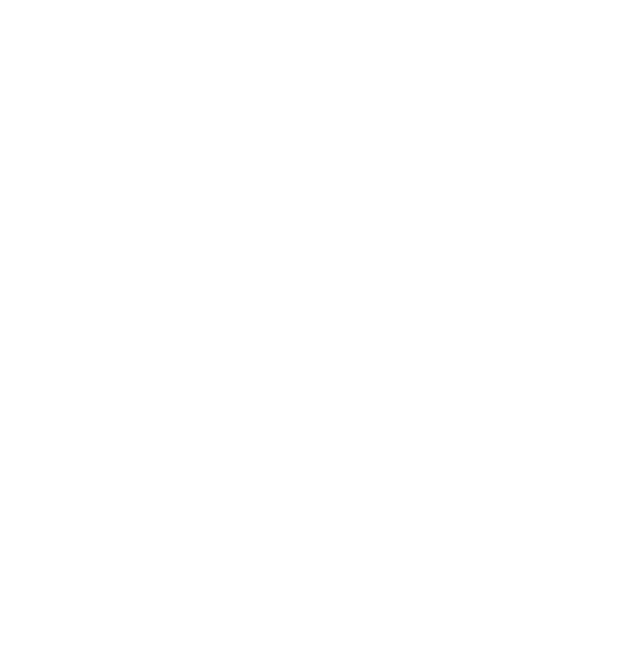
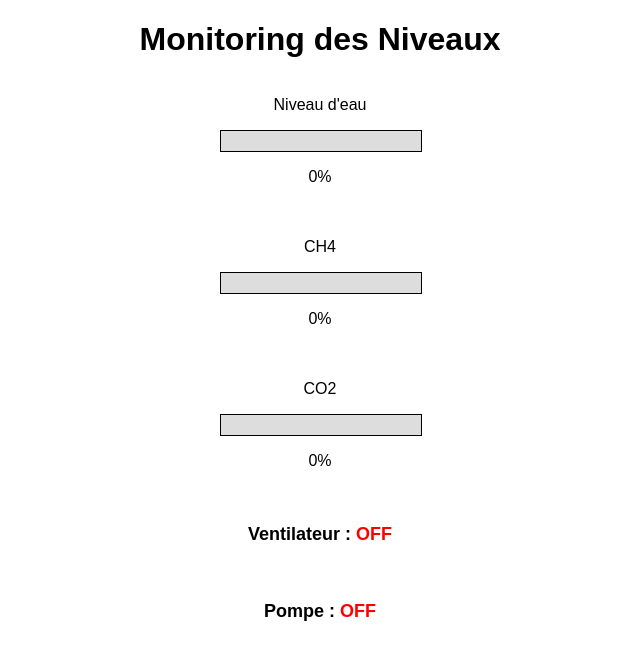
Before and after one commit to RamosPolo/TP-DrainageMine, a website with bundled scripts: page public/index.html in a window 1280 px wide. Shown: the whole page, without its empty margins (320-960 px from the left). Built offline with nearby package versions, Linux system fonts and the light colour scheme.

Commit message:
Agent gaz bas fini

```diff
--- a/public/Agents/agentsPaul.js
+++ b/public/Agents/agentsPaul.js
@@ -60,5 +60,12 @@ export async function Gaz_bas(ts, seuil_CH4, seuil_CO){
     let templateNiveauCO = new Template(["niveau_CO"]);
     const z = await ts.rd(templateNiveauCO);
 
-    // TODO : Finir l'agent Baz Bas
+    if(y.values[1] < seuil_CH4 && z.values[1] < seuil_CO){
+        ts.out(new Tuple(["activation_pompe"]));
+        ts.out(new Tuple(["detection_H2O_bas"]));
+        await ts.in(new Template(["detection_gaz_bas"]));
+    }
+    if(y.values[1] >= seuil_CH4 || z.values[1] >= seuil_CO){
+        // rien
+    }
 }
--- a/public/index.html
+++ b/public/index.html
@@ -5,9 +5,44 @@
     <meta name="viewport" content="width=device-width, initial-scale=1">
     <title>Drainage Mine</title>
     <script type="module" src="script.js"></script>
+    <link rel="stylesheet" href="style.css">
 </head>
 <body>
+<h1>Monitoring des Niveaux</h1>
 
+<div class="container">
+    <div class="level">
+        <p>Niveau d'eau</p>
+        <div class="bar-container">
+            <div class="bar" id="water-bar"></div>
+        </div>
+        <p id="water-value">0%</p>
+    </div>
+
+    <div class="level">
+        <p>CH4</p>
+        <div class="bar-container">
+            <div class="bar" id="ch4-bar"></div>
+        </div>
+        <p id="ch4-value">0%</p>
+    </div>
+
+    <div class="level">
+        <p>CO2</p>
+        <div class="bar-container">
+            <div class="bar" id="co2-bar"></div>
+        </div>
+        <p id="co2-value">0%</p>
+    </div>
+
+    <div class="status">
+        <p>Ventilateur : <span id="fan-status">OFF</span></p>
+    </div>
+
+    <div class="status">
+        <p>Pompe : <span id="pump-status">OFF</span></p>
+    </div>
+</div>
 
 </body>
 </html>
--- /dev/null
+++ b/public/style.css
@@ -0,0 +1,43 @@
+body {
+    font-family: Arial, sans-serif;
+    text-align: center;
+}
+
+.container {
+    display: flex;
+    flex-direction: column;
+    align-items: center;
+    gap: 20px;
+}
+
+.level {
+    width: 200px;
+}
+
+.bar-container {
+    width: 100%;
+    height: 20px;
+    background-color: #ddd;
+    border: 1px solid #000;
+    position: relative;
+    overflow: hidden;
+}
+
+.bar {
+    height: 100%;
+    width: 0%;
+    background-color: blue;
+}
+
+.status p {
+    font-size: 18px;
+    font-weight: bold;
+}
+
+#fan-status {
+    color: red;
+}
+
+#pump-status {
+    color: red;
+}
```
